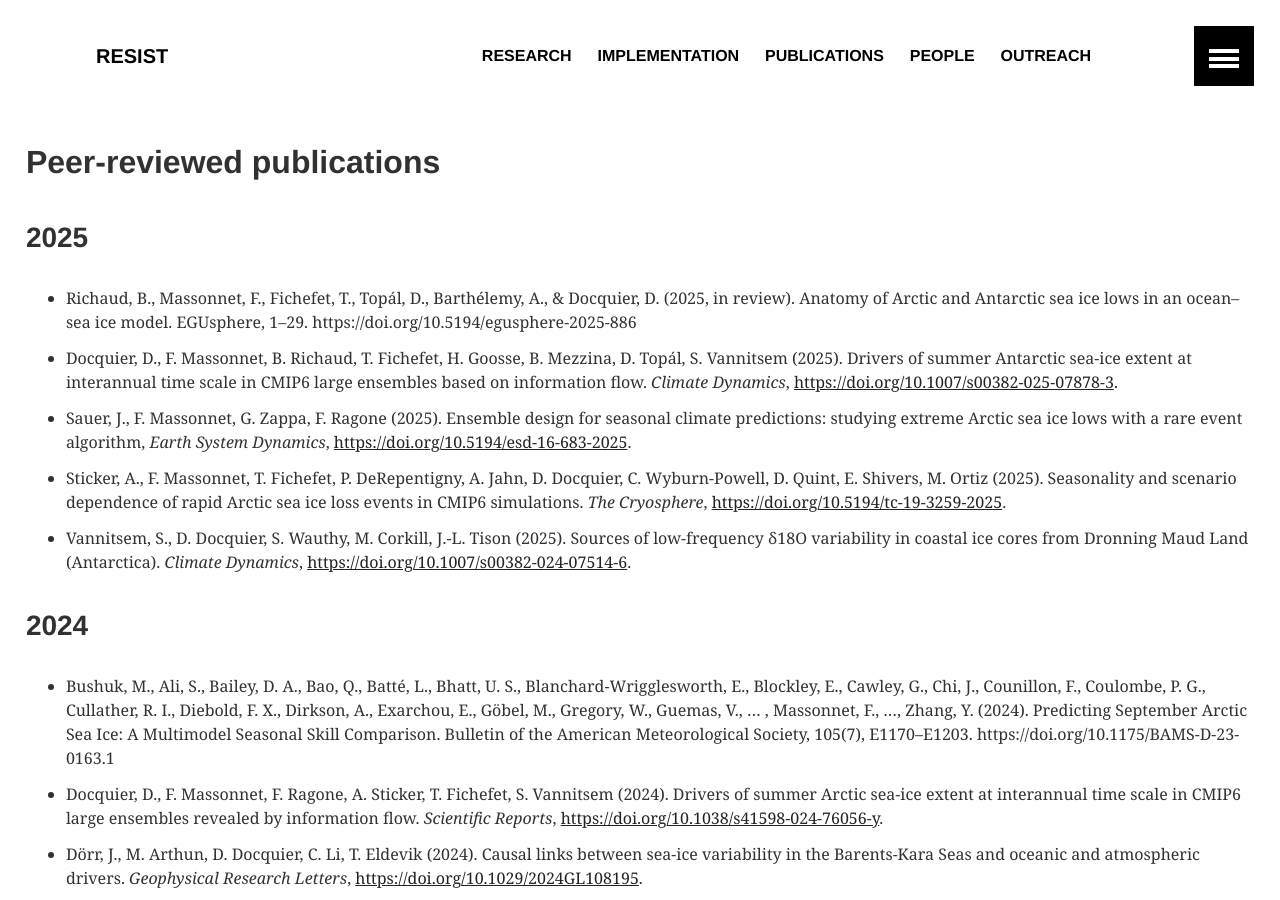
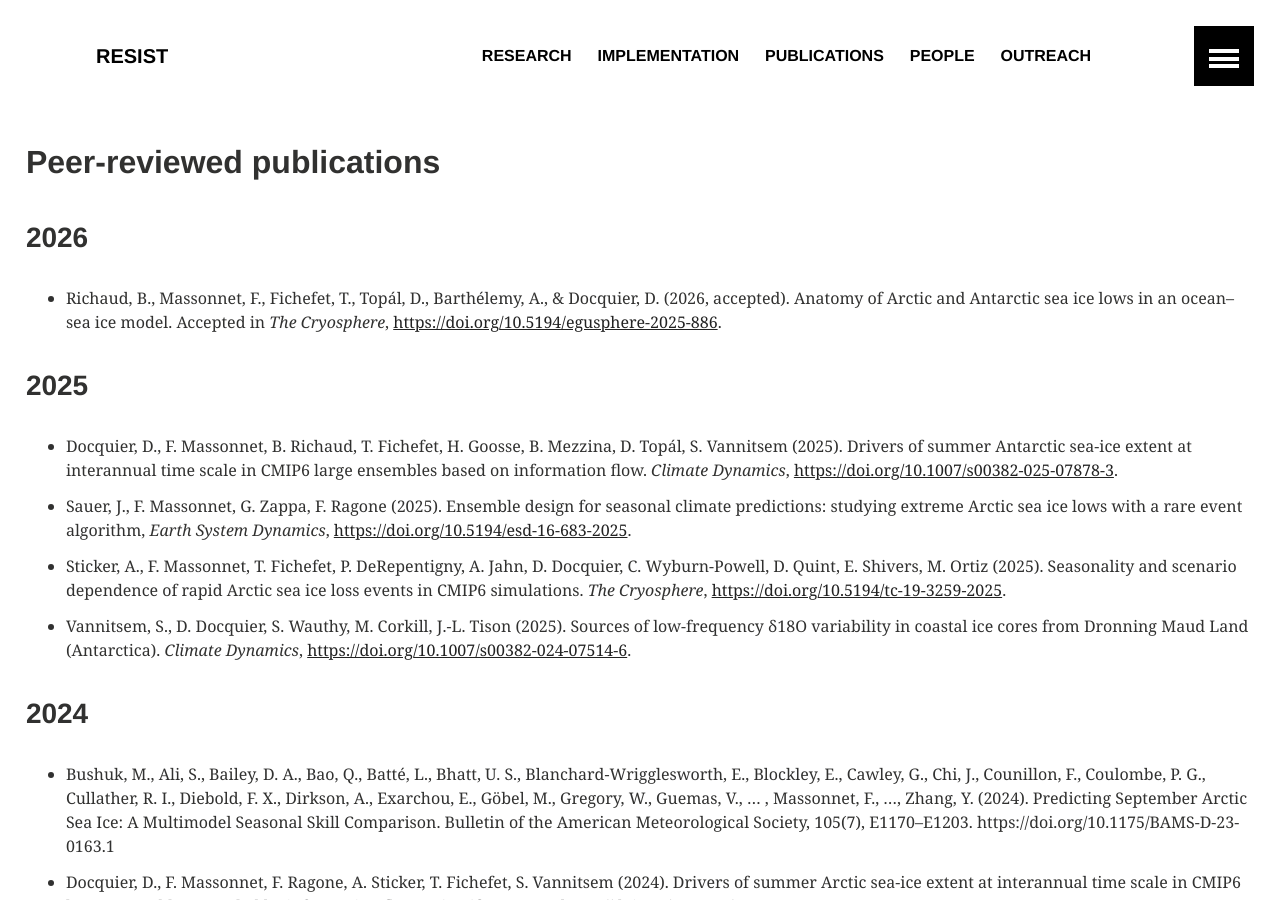
Before and after one commit to resist-impuls/resist-impuls.github.io, a Jekyll site: the page built from publications.md, in a window 1280 px wide and 900 px high. Built offline with Jekyll 4.4.1, drawn with Linux system fonts in a browser that asks for light colours; our own code applies the rules of GitHub Pages for plain Markdown files.

Commit message:
Update publications.md

```diff
--- a/publications.md
+++ b/publications.md
@@ -1,7 +1,9 @@
 ## Peer-reviewed publications
 
+### 2026
+- Richaud, B., Massonnet, F., Fichefet, T., Topál, D., Barthélemy, A., & Docquier, D. (2026, accepted). Anatomy of Arctic and Antarctic sea ice lows in an ocean&ndash;sea ice model. Accepted in _The Cryosphere_, [https://doi.org/10.5194/egusphere-2025-886](https://doi.org/10.5194/egusphere-2025-886).
+
 ### 2025
-- Richaud, B., Massonnet, F., Fichefet, T., Topál, D., Barthélemy, A., & Docquier, D. (2025, in review). Anatomy of Arctic and Antarctic sea ice lows in an ocean&ndash;sea ice model. EGUsphere, 1–29. https://doi.org/10.5194/egusphere-2025-886
 - Docquier, D., F. Massonnet, B. Richaud, T. Fichefet, H. Goosse, B. Mezzina, D. Topál, S. Vannitsem (2025). Drivers of summer Antarctic sea-ice extent at interannual time scale in CMIP6 large ensembles based on information flow. _Climate Dynamics_, [https://doi.org/10.1007/s00382-025-07878-3](https://doi.org/10.1007/s00382-025-07878-3).
 - Sauer, J., F. Massonnet, G. Zappa, F. Ragone (2025). Ensemble design for seasonal climate predictions: studying extreme Arctic sea ice lows with a rare event algorithm, _Earth System Dynamics_, [https://doi.org/10.5194/esd-16-683-2025](https://doi.org/10.5194/esd-16-683-2025).
 - Sticker, A., F. Massonnet, T. Fichefet, P. DeRepentigny, A. Jahn, D. Docquier, C. Wyburn-Powell, D. Quint, E. Shivers, M. Ortiz (2025). Seasonality and scenario dependence of rapid Arctic sea ice loss events in CMIP6 simulations. _The Cryosphere_, [https://doi.org/10.5194/tc-19-3259-2025](https://doi.org/10.5194/tc-19-3259-2025).
```
